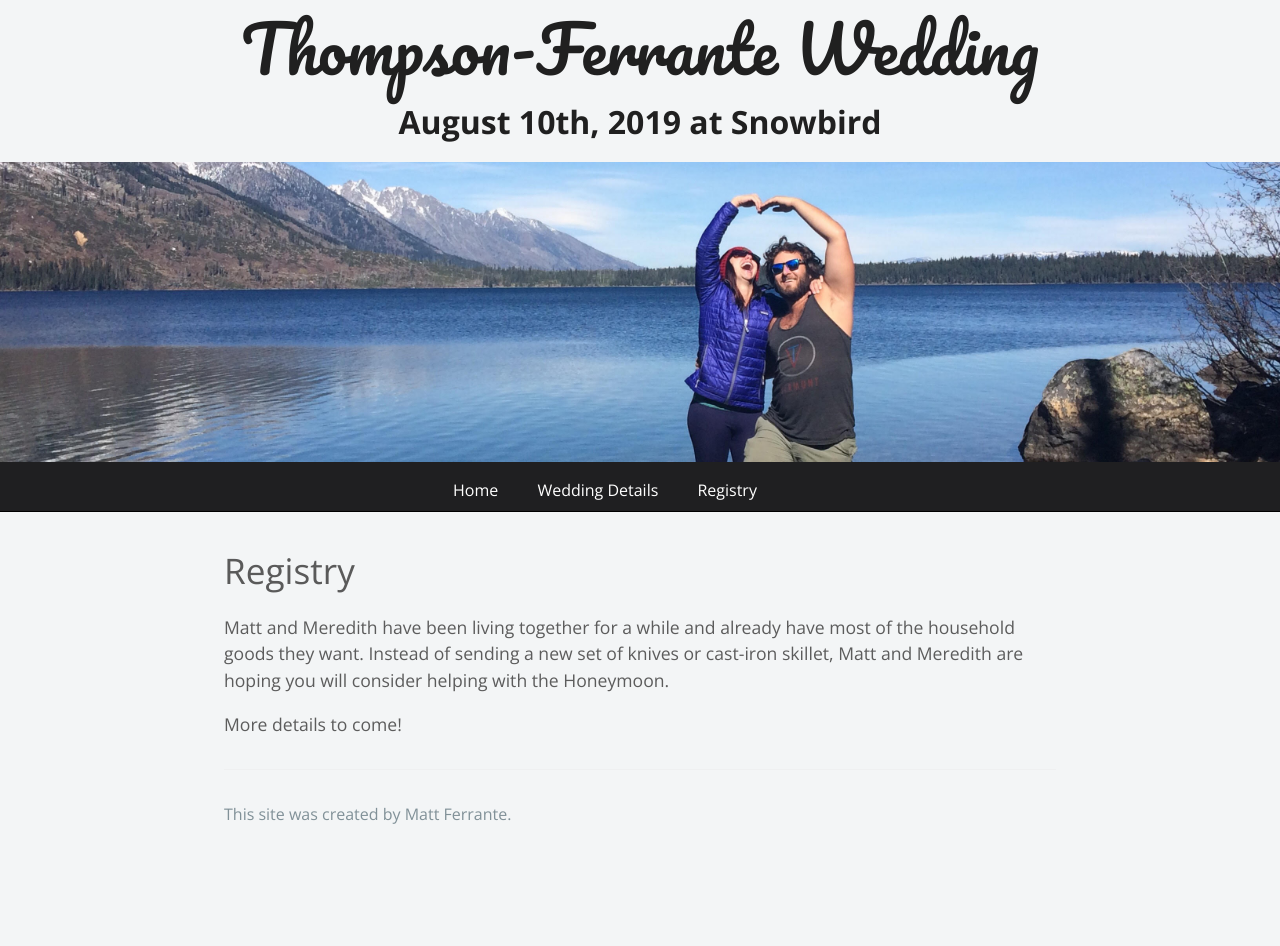
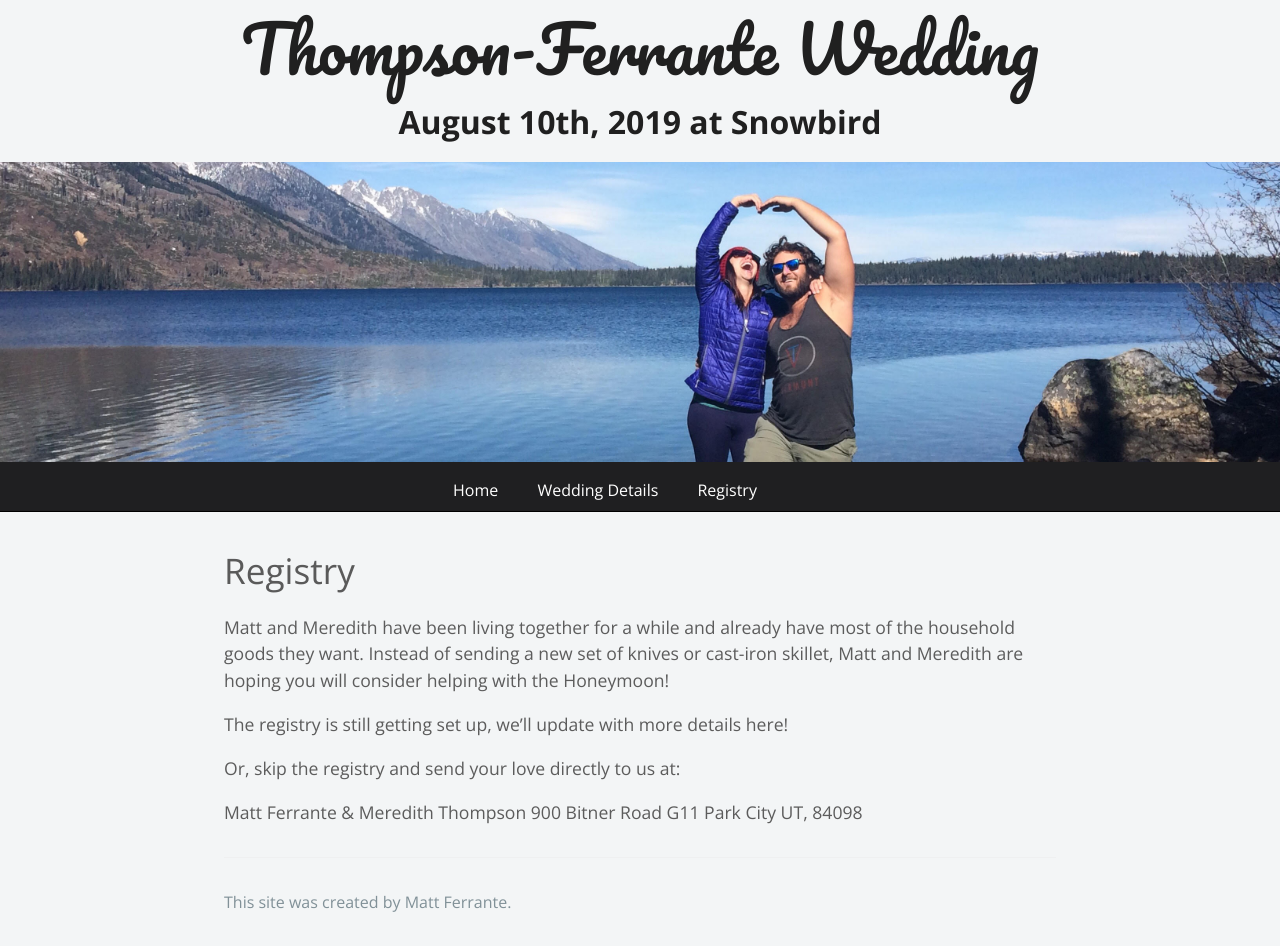
Before and after one commit to ferrants/weddingwebsite, a Jekyll site: the page built from registry.md, in a window 1280 px wide. Built offline with Jekyll 4.4.1, drawn with Linux system fonts in a browser that asks for light colours; nearby versions of some CDN libraries; our own code applies the rules of GitHub Pages for plain Markdown files; before the commit the page ends 900 px from its top, so only the background shows below that.

Commit message:
registry

```diff
--- a/registry.md
+++ b/registry.md
@@ -4,6 +4,12 @@ layout: default
 
 # Registry
 
-Matt and Meredith have been living together for a while and already have most of the household goods they want. Instead of sending a new set of knives or cast-iron skillet, Matt and Meredith are hoping you will consider helping with the Honeymoon.
+Matt and Meredith have been living together for a while and already have most of the household goods they want. Instead of sending a new set of knives or cast-iron skillet, Matt and Meredith are hoping you will consider helping with the Honeymoon!
 
-More details to come!
+The registry is still getting set up, we'll update with more details here!
+
+Or, skip the registry and send your love directly to us at:
+
+Matt Ferrante & Meredith Thompson
+900 Bitner Road G11
+Park City UT, 84098
```
